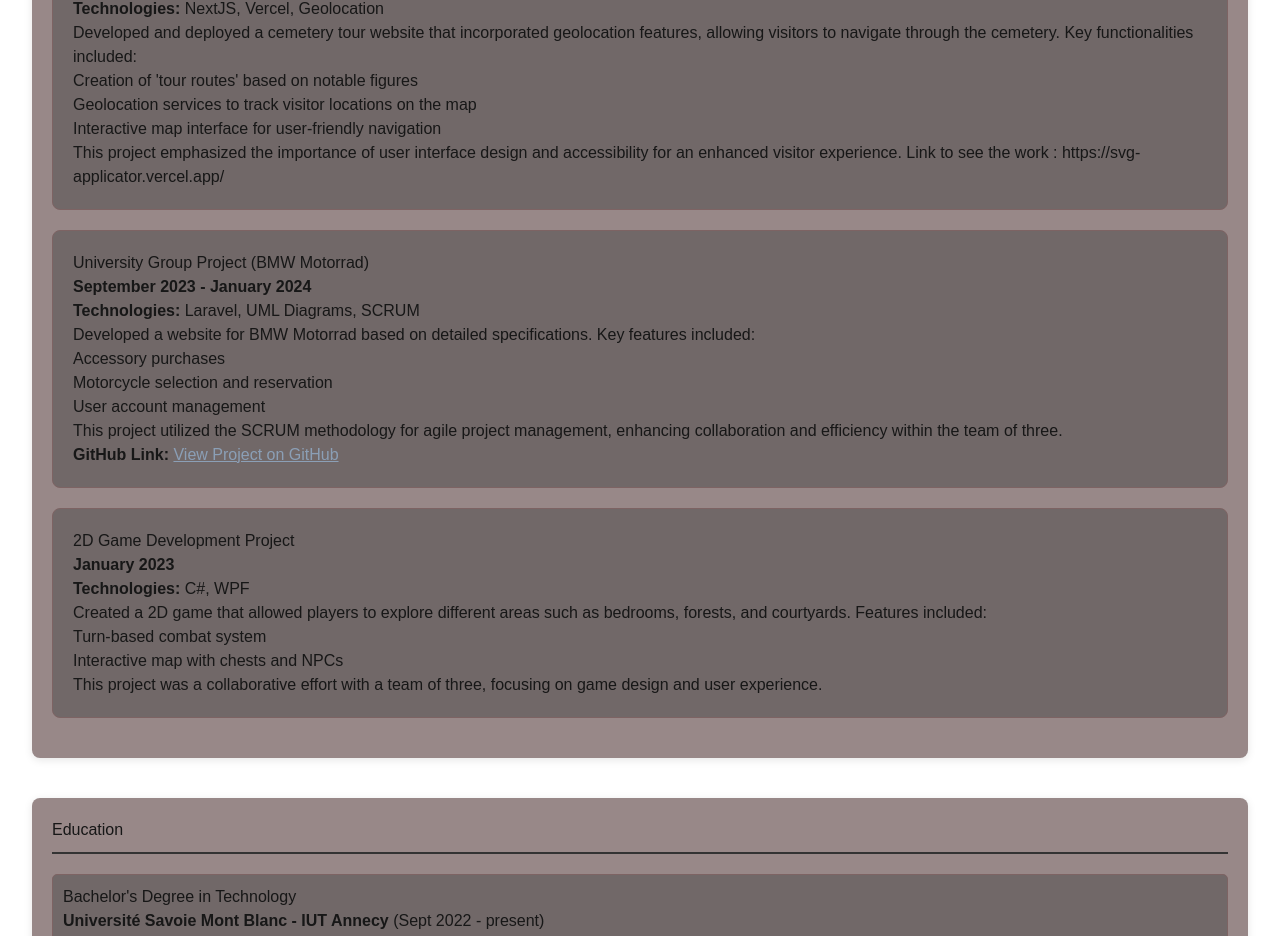
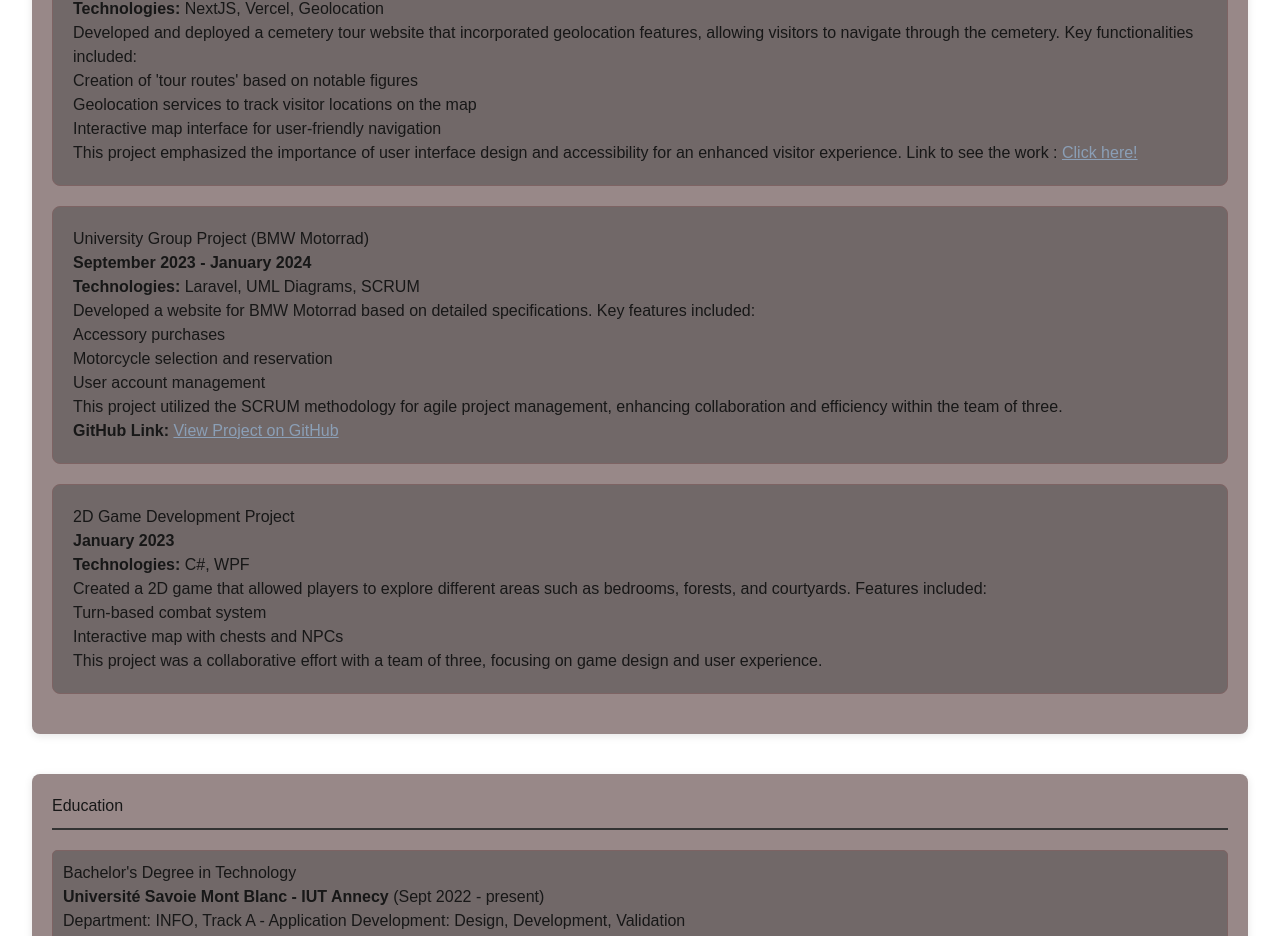
Before and after one commit to AnnKomp/my-portfolio, a Next.js app: page / in a window 1280 px wide. Shown: the part 971-1907 px from the top of the page. Built offline with nearby package versions, Linux system fonts and the light colour scheme.

Commit message:
link to cimetery more OK

```diff
--- a/app/page.tsx
+++ b/app/page.tsx
@@ -108,7 +108,7 @@ const Page = () => {
               </ul>
               <p>
                 This project emphasized the importance of user interface design and accessibility for an enhanced visitor experience.
-                Link to see the work : https://svg-applicator.vercel.app/
+                Link to see the work : <a href="https://svg-applicator.vercel.app/"  target="_blank" rel="noopener noreferrer" className={styles.link}>Click here!</a>
               </p>
             </div>
 
```
